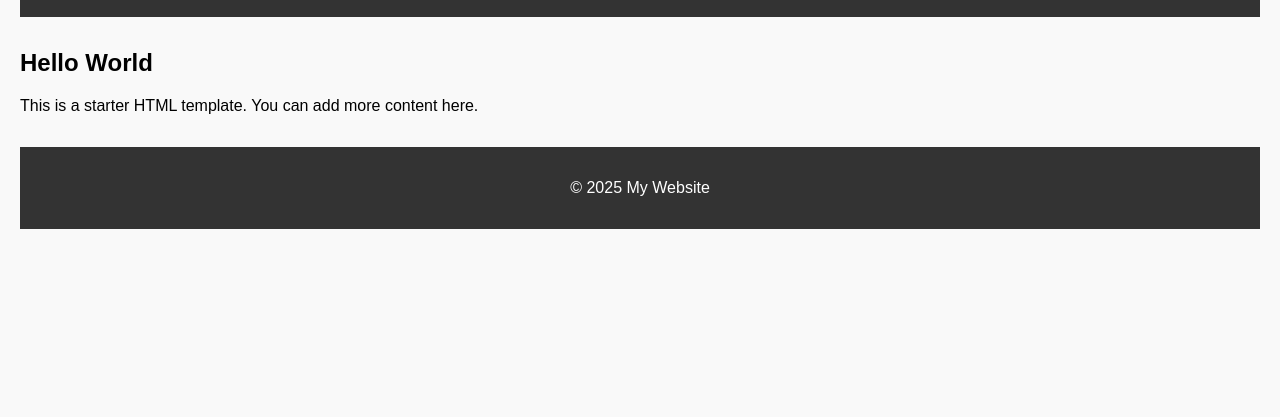
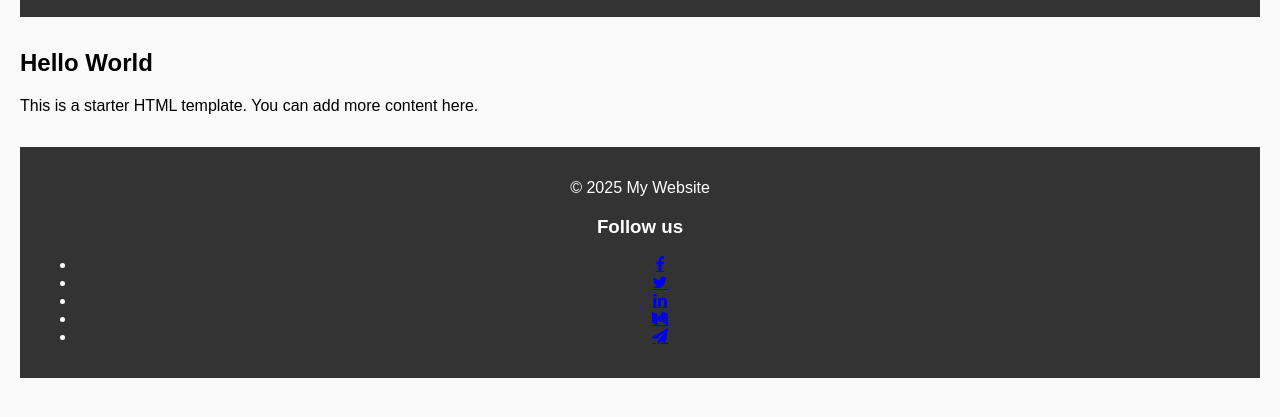
Before and after one commit to EricStratosphere/github-practice-teamEroy, a plain HTML site: page index.html in a window 1280 px wide. Shown: the part 163-580 px from the top of the page. Drawn offline with Linux system fonts and the light colour scheme.

Commit message:
Added Footer

```diff
--- a/index.html
+++ b/index.html
@@ -3,6 +3,7 @@
 <head>
   <meta charset="UTF-8">
   <meta name="viewport" content="width=device-width, initial-scale=1.0">
+  <link rel="stylesheet" href="https://cdnjs.cloudflare.com/ajax/libs/font-awesome/4.7.0/css/font-awesome.min.css">
   <title>Starter Page</title>
   <style>
     body {
@@ -43,9 +44,20 @@
 
   <footer>
     <p>&copy; 2025 My Website</p>
+     <div class="col-md-3">
+              <h3>Follow us</h3>
+              <ul class="list-unstyled social">
+                <li><a href="#" class="fa fa-facebook"></a></li>
+                <li><a href="#" class="fa fa-twitter"></a></li>
+                <li><a href="#" class="fa fa-linkedin"></a></li>
+                <li><a href="#" class="fa fa-medium"></a></li>
+                <li><a href="#" class="fa fa-paper-plane"></a></li>
+              </ul>
+            </div>
   </footer>
 </body>
 </html>
+
 
 <style>
   /* styles.css */
```
